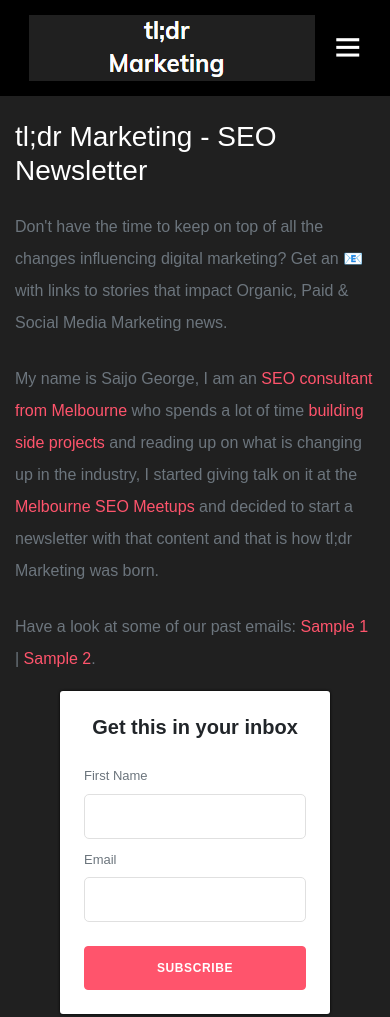
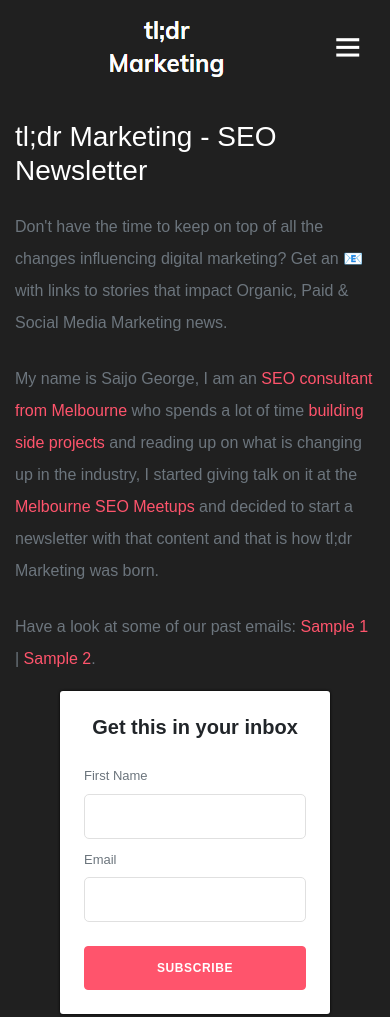
Before and after one commit to SaijoGeorge/tldrmarketing, a plain HTML site: page index.html in a window 390 px wide. Shown: the top 1017 px of the page. Drawn offline with Linux system fonts and the light colour scheme; a script that the page names is missing; a web font is replaced by a local one.

Commit message:
color fix

```diff
--- a/css/style.css
+++ b/css/style.css
@@ -713,7 +713,7 @@ textarea.form-control {
 
 @media (min-width: 200px) and (max-width: 768px) {
     .navbar-custom {
-        background-color: #000;
+        background-color: #202020;
         padding: 10px 0px !important;
     }
     .navbar-custom .container {
```
